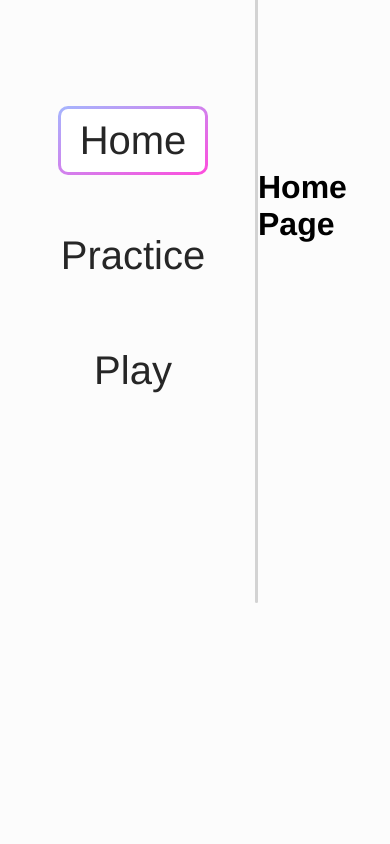
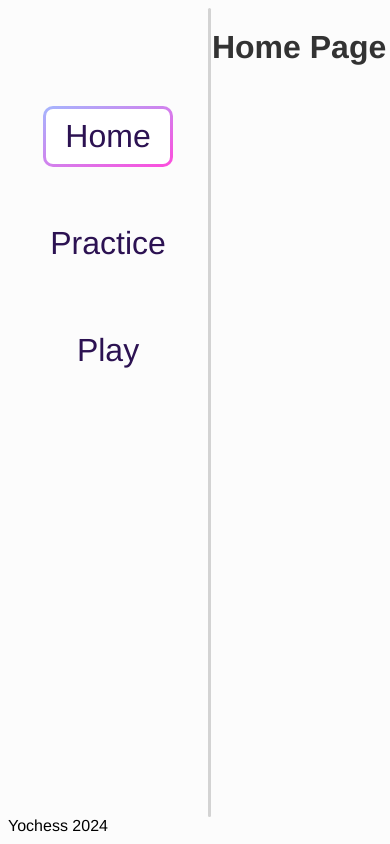
Before and after one commit to yordan-g/yochess-ui, a SvelteKit app: page / in a window 390 px wide. Built offline with nearby package versions, Linux system fonts and the light colour scheme.

Commit message:
first responsive styling

```diff
--- a/src/lib/Btn.svelte
+++ b/src/lib/Btn.svelte
@@ -3,7 +3,7 @@
 	export let classes: string;
 </script>
 
-<button class="btn {classes}" on:click>
+<button class="btn-nav {classes}" on:click>
 	{text}
 </button>
 
--- a/src/lib/utils.svelte.ts
+++ b/src/lib/utils.svelte.ts
@@ -13,8 +13,8 @@ export const order = ["p", "n", "b", "q", "k", "r"];
 export const compareFn = (a: string, b: string) => order.indexOf(a[1]) - order.indexOf(b[1]);
 
 export const START_TIME: Time = {
-	white: 5,
-	black: 5
+	white: 500,
+	black: 500
 };
 
 export function clockState() {
--- a/src/routes/+layout.svelte
+++ b/src/routes/+layout.svelte
@@ -1,78 +1,131 @@
 <script lang="ts">
+	import "../styles/global.css";
 	import { page } from "$app/stores";
+
+	let currentPath = $derived($page.url.pathname);
 </script>
 
 <svelte:head>
-	<link rel="stylesheet" href="/css/global.css" />
 	<link href="https://cdnjs.cloudflare.com/ajax/libs/font-awesome/5.15.1/css/all.min.css" rel="stylesheet">
 	<link rel="stylesheet" href="https://fonts.googleapis.com/css2?family=Material+Symbols+Outlined:opsz,wght,FILL,GRAD@20..48,100..700,0..1,-50..200" />
 </svelte:head>
 
 <div class="layout">
-	<nav>
-		<ul>
-			<li>
-				<a href="/" class="btn"
-				   class:highlighted={$page.url.pathname === '/'}
-				>Home
-				</a>
-				<a href="practice"
-				   class="btn"
-				   class:highlighted={$page.url.pathname === '/practice'}
-				>Practice
-				</a>
-				<a href="play" class="btn"
-				   data-sveltekit-reload
-				   class:highlighted={$page.url.pathname === '/play'}
-				>Play</a>
-			</li>
-		</ul>
-	</nav>
-	<slot></slot>
+	<div class="nav-and-route">
+		<nav class="nav">
+			<a href="/" class="btn-nav {currentPath === '/' ? 'highlighted' : ''}">Home</a>
+			<a href="practice" class="btn-nav {currentPath === '/practice' ? 'highlighted' : ''}">Practice</a>
+			<a href="play" class="btn-nav {currentPath === '/play' ? 'highlighted' : ''}" data-sveltekit-reload>Play</a>
+		</nav>
+		<div class="route-c">
+			<slot></slot>
+		</div>
+	</div>
+	<footer class="footer">
+		Yochess 2024
+	</footer>
 </div>
 
 
 <style>
 	.layout {
-		display: grid;
-		grid-template-columns: 250px 1fr;
+		display: flex;
+		flex-direction: column;
+		width: 98vw;
+		height: 98vh;
+	}
+
+	.nav-and-route {
+		flex: 1;
+		display: flex;
+		flex-direction: row;
 	}
 
 	nav {
-		margin-top: 100px;
-		position: relative;
+		flex: 0 0 200px;
+		display: flex;
+		flex-direction: column;
+		align-items: center;
+		gap: 50px;
+		width: 220px;
+		margin: 100px 0 0 0;
 	}
 
-	a {
-		color: rgba(0, 0, 0, 85%);
+	.route-c {
+		flex: 1;
+		display: flex;
+		flex-direction: column;
+		position: relative; /* Required for absolute positioning of pseudo-element */
 	}
 
-	nav::after {
+	.route-c::before {
 		content: "";
 		position: absolute;
-		top: -200px;
-		bottom: -200px;
-		right: 0px;
-		border-right: 3px solid #d3d3d3;
+		left: 0; /* Position the line on the left side; use 'right: 0;' for the right side */
+		top: 0;
+		bottom: 0;
+		width: 3px; /* Thickness of the line */
+		background: rgb(211, 211, 211); /* Color of the line */
+		border-radius: 10px; /* Adjust as needed to create the oval edges */
+	}
+
+	footer {
+		background: transparent;
+		text-align: start;
+	}
+
+	.btn-nav {
+		text-align: center;
+		display: block;
+		border: none;
+		text-decoration: none;
+		font-size: var(--text-xl);
+		font-weight: lighter;
+		padding: 10px 20px;
+		color: rgb(44, 18, 82);
+		transition: color 0.3s ease;
+		position: relative;
+		z-index: 1;
+	}
+
+	.btn-nav:hover {
+		color: white;
+	}
+
+	.btn-nav::before {
+		position: absolute;
+		content: "";
+		top: -2px;
+		right: -2px;
+		bottom: -2px;
+		left: -2px;
+		background-image: linear-gradient(
+			to left top,
+			rgb(255, 0, 206),
+			rgb(127, 153, 255)
+		);
+		background-clip: border-box;
+		z-index: -2;
+		transition: opacity 0.2s linear;
+		opacity: 0;
 		border-radius: 10px;
 	}
 
-	ul {
-		list-style-type: none;
-		margin: 0;
-		padding: 0;
+	.btn-nav::after {
+		position: absolute;
+		content: "";
+		z-index: -1;
+		top: 1px;
+		right: 1px;
+		bottom: 1px;
+		left: 1px;
+		background-color: white;
+		border-radius: 7px;
+		opacity: 0;
 	}
 
-	li {
-		display: flex;
-		row-gap: 50px;
-		flex-direction: column;
-		justify-content: center;
-		align-items: center;
-	}
-
-	a {
-		font-size: 40px;
+	.btn-nav:hover::before {
+		opacity: 0.7;
 	}
 
 	.highlighted::before {
--- /dev/null
+++ b/src/styles/global.css
@@ -0,0 +1,71 @@
+@font-face {
+	font-family: 'Digital';
+	src: url('/fonts/ds-digital/DS-DIGI.TTF') format('truetype');
+	font-weight: normal;
+	font-style: normal;
+}
+
+@font-face {
+	font-family: 'Digital Bold';
+	src: url('/fonts/ds-digital/DS-DIGIB.TTF') format('truetype');
+	font-weight: bold;
+	font-style: normal;
+}
+
+:root {
+	--base-font-size: 16px;
+	--text-s: 0.5rem;
+	--text-m: 1rem;
+	--text-l: 1.5rem;
+	--text-xl: 2rem;
+	--text-xxl: 3rem;
+
+	--red-color: rgb(250, 100, 100);
+	--button-color: black; /* default then gets overridden */
+	--button-color-red: var(--red-color);
+	--button-color-green: rgb(32, 154, 102);
+}
+
+html {
+	font-size: var(--base-font-size);
+	font-family: "Helvetica", sans-serif;
+}
+
+body {
+	background-color: rgba(230, 230, 230, 0.1);
+}
+
+span, p, a, h1, h2, h3 {
+	color: rgba(0, 0, 0, 0.8);
+}
+
+span.red-t {
+	color: var(--red-color);
+}
+
+.end-btn.red-b {
+	--button-color: var(--button-color-red);
+}
+
+.end-btn.green-b {
+	--button-color: var(--button-color-green);
+}
+
+/* selects the div that gets rendered from the cm-chessboard library */
+.board > div:first-child {
+	flex: 1;
+	box-shadow: rgba(80, 80, 80, 1) 0px 3px 3px -2px,
+	rgba(80, 80, 80, 1) 0px 5px 3px -3px,
+	rgba(80, 80, 80, 1) 0px 8px 3px -4px,
+	rgba(128, 128, 128, 0.5) 0px 16px 2px -5px,
+	rgba(128, 128, 128, 0.3) 5px 5px 5px 7px;
+
+	/*display: flex;*/
+	/*min-width: 0;*/
+	/*min-height: 0;*/
+}
+
+/** {*/
+/*	min-width: 0;*/
+/*	min-height: 0;*/
+/*}*/
--- a/static/css/global.css
+++ /dev/null
@@ -1,100 +0,0 @@
-body {
-	font-family: "Helvetica", sans-serif;
-	background-color: rgba(230, 230, 230, 0.1);
-}
-
-span {
-	color: rgba(0, 0, 0, 80%);
-}
-
-.btn {
-	display: inline-block;
-	border: none;
-	text-decoration: none;
-	/*background-color: white;*/
-	/*font-size: 40px;*/
-	/*font-family: Helvetica;*/
-	font-weight: lighter;
-	padding: 10px 20px;
-	/*border: 1px solid #d3d3d3;*/
-	/*border-radius: 10px;*/
-	color: #2c1252;
-	transition: color 0.3s ease;
-	position: relative;
-	z-index: 1;
-}
-
-.btn:hover {
-	color: white;
-}
-
-.btn::before {
-	position: absolute;
-	content: "";
-	top: -2px;
-	right: -2px;
-	bottom: -2px;
-	left: -2px;
-	background-image: linear-gradient(
-		to left top,
-		#FF00CEFF,
-		#7f99ff
-	);
-	background-clip: border-box;
-	z-index: -2;
-	transition: opacity 0.2s linear;
-	opacity: 0;
-	/*border: 1px solid #ffffff;*/
-	border-radius: 10px;
-}
-
-.btn::after {
-	position: absolute;
-	content: "";
-	z-index: -1;
-	top: 1px;
-	right: 1px;
-	bottom: 1px;
-	left: 1px;
-	background-color: white;
-	border-radius: 7px;
-	opacity: 0;
-}
-
-.btn:hover::before {
-	opacity: 0.7;
-}
-
-@font-face {
-	font-family: 'Digital';
-	src: url('/fonts/ds-digital/DS-DIGI.TTF') format('truetype');
-	font-weight: normal;
-	font-style: normal;
-}
-
-@font-face {
-	font-family: 'Digital Bold';
-	src: url('/fonts/ds-digital/DS-DIGIB.TTF') format('truetype');
-	font-weight: bold;
-	font-style: normal;
-}
-
-
-:root {
-	--red-color: rgb(250, 100, 100);
-	--button-color: black; /* default then gets overridden */
-	--button-color-red: var(--red-color);
-	--button-color-green: rgb(32, 154, 102);
-}
-
-span.red-t {
-	color: var(--red-color);
-}
-
-.end-btn.red-b {
-	--button-color: var(--button-color-red);
-}
-
-.end-btn.green-b {
-	--button-color: var(--button-color-green);
-}
```
Also changed, not shown: package.json (+5 -5 lines), src/lib/Board.svelte (+2 -7 lines), src/lib/InputUsername.svelte (+12 -5 lines), src/lib/PlayerInfo.svelte (+15 -16 lines), src/lib/Spinner.svelte (+22 -5 lines), src/routes/play/+page.svelte (+21 -12 lines), 3 other files (tests, documents, lock files or other folders).
